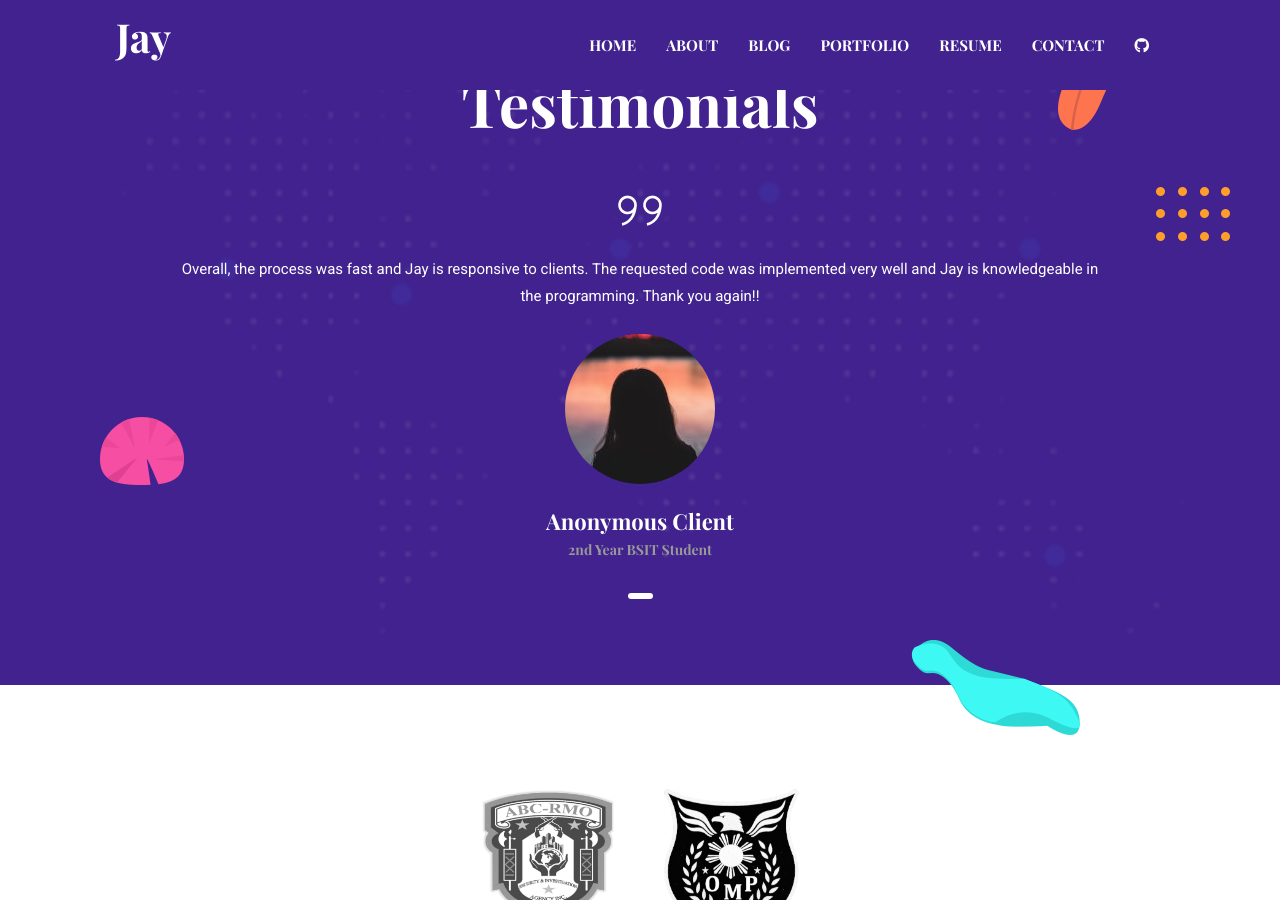
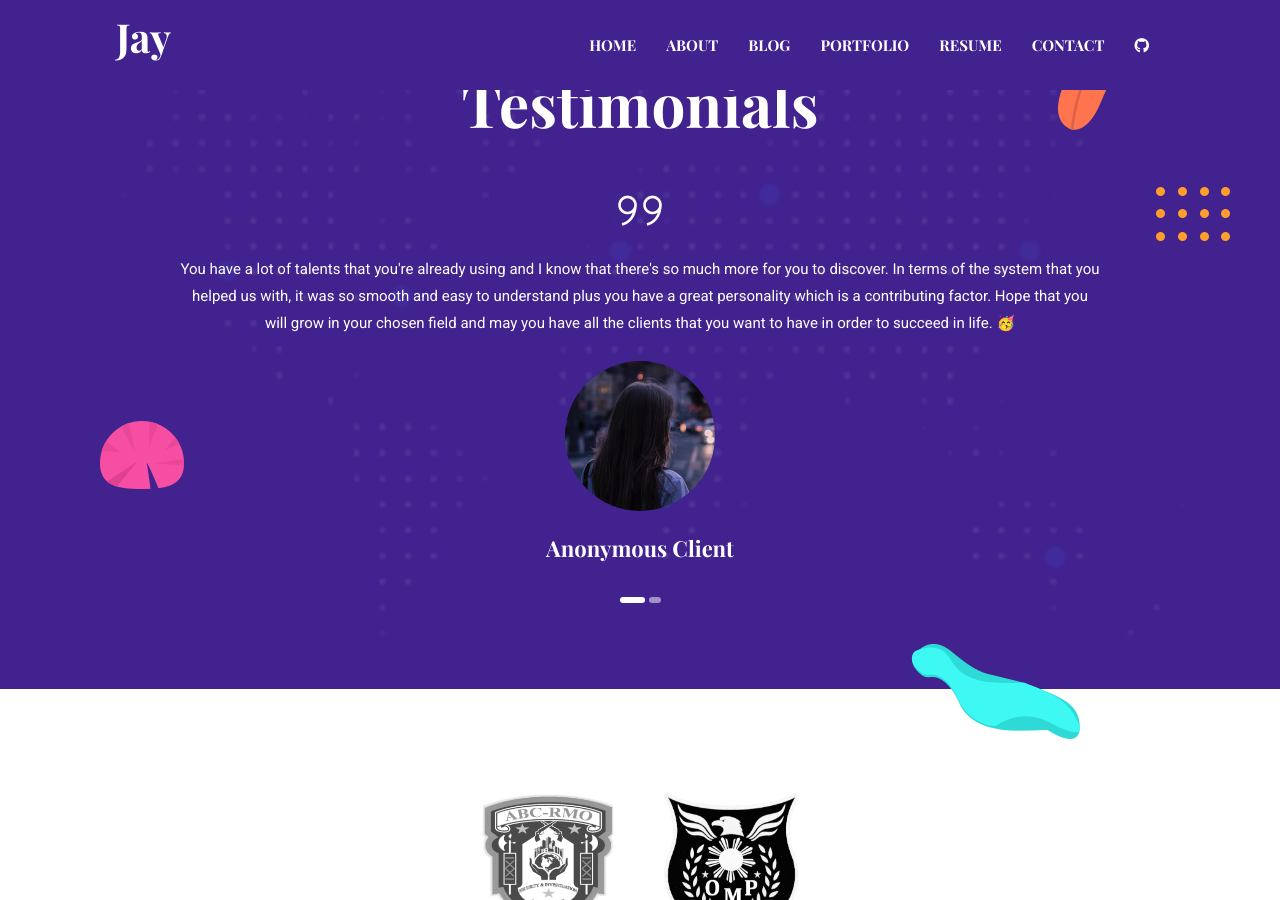
Before and after one commit to lonewanderer27/lonewanderer27.github.io, a Jekyll site: the page built from index.html, in a window 1280 px wide and 900 px high, scrolled down 4775 px. Built offline with Jekyll 4.4.1, drawn with Linux system fonts in a browser that asks for light colours; nearby versions of some CDN libraries.

Commit message:
doc: add another anon client

```diff
--- a/_data/settings.yml
+++ b/_data/settings.yml
@@ -264,9 +264,14 @@
 # Testimonials Section
 
 testimonial-items:
-  - name: "Anonymous Client"
+  - anonymous: true
+    image: "assets/images/testimonial/aleksandr-popov-VQzk4AbvA8I-unsplash.jpg"
+    designation: "BSIT Student"
+    content: "You have a lot of talents that you're already using and I know that there's so much more for you to discover. In terms of the system that you helped us with, it was so smooth and easy to understand plus you have a great personality which is a contributing factor. Hope that you will grow in your chosen field and may you have all the clients that you want to have in order to succeed in life. 🥳"
+
+  - anonymous: true
     image: "assets/images/testimonial/warren-wong-MOIopAtWD2c-unsplash.jpg"
-    designation: "2nd Year BSIT Student"
+    designation: "BSIT Student"
     content: "Overall, the process was fast and Jay is responsive to clients. The requested code was implemented very well and Jay is knowledgeable in the programming. Thank you again!!"
 
 # -------------------------------
```
Also changed, not shown: assets/images/testimonial/aleksandr-popov-VQzk4AbvA8I-unsplash.jpg (added).
